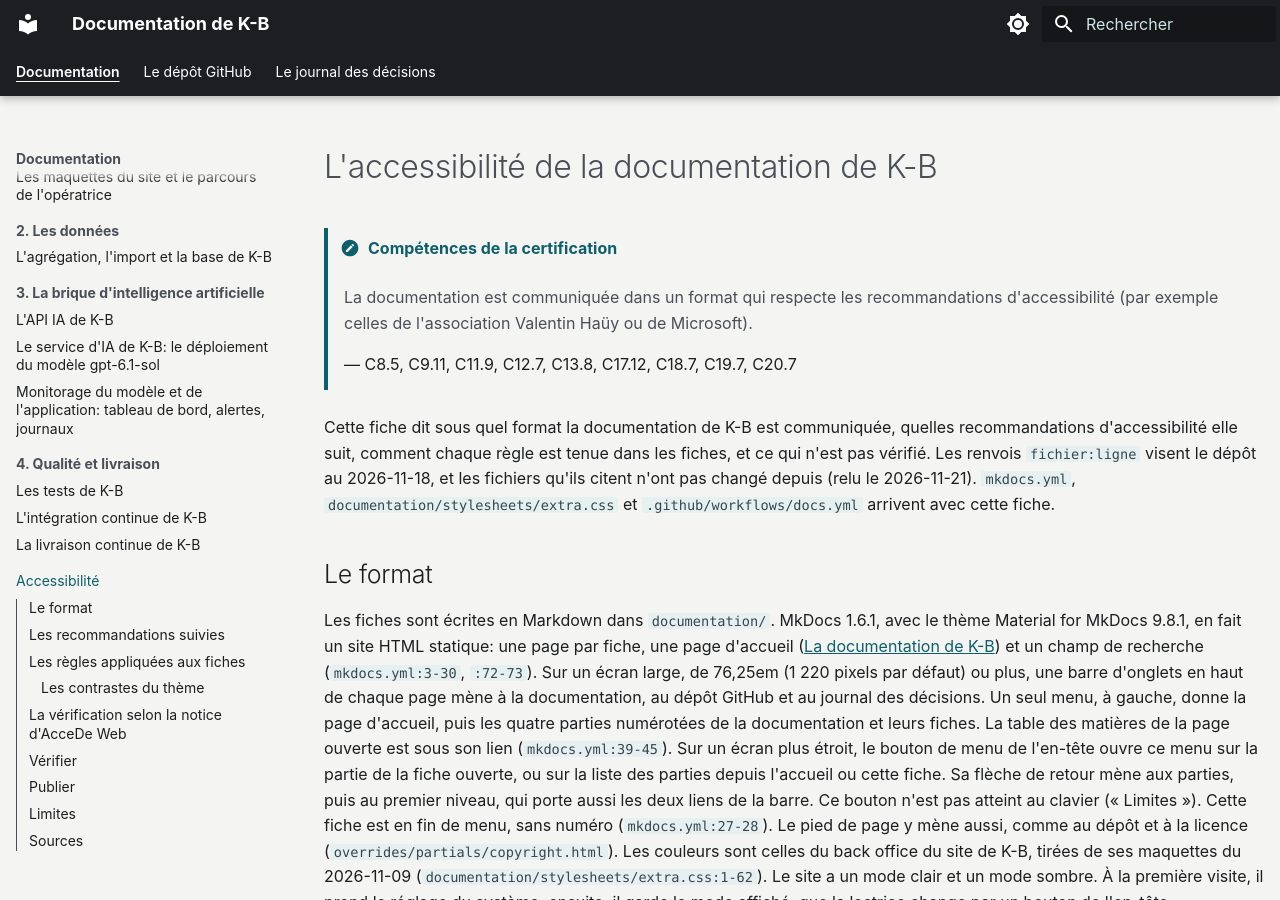
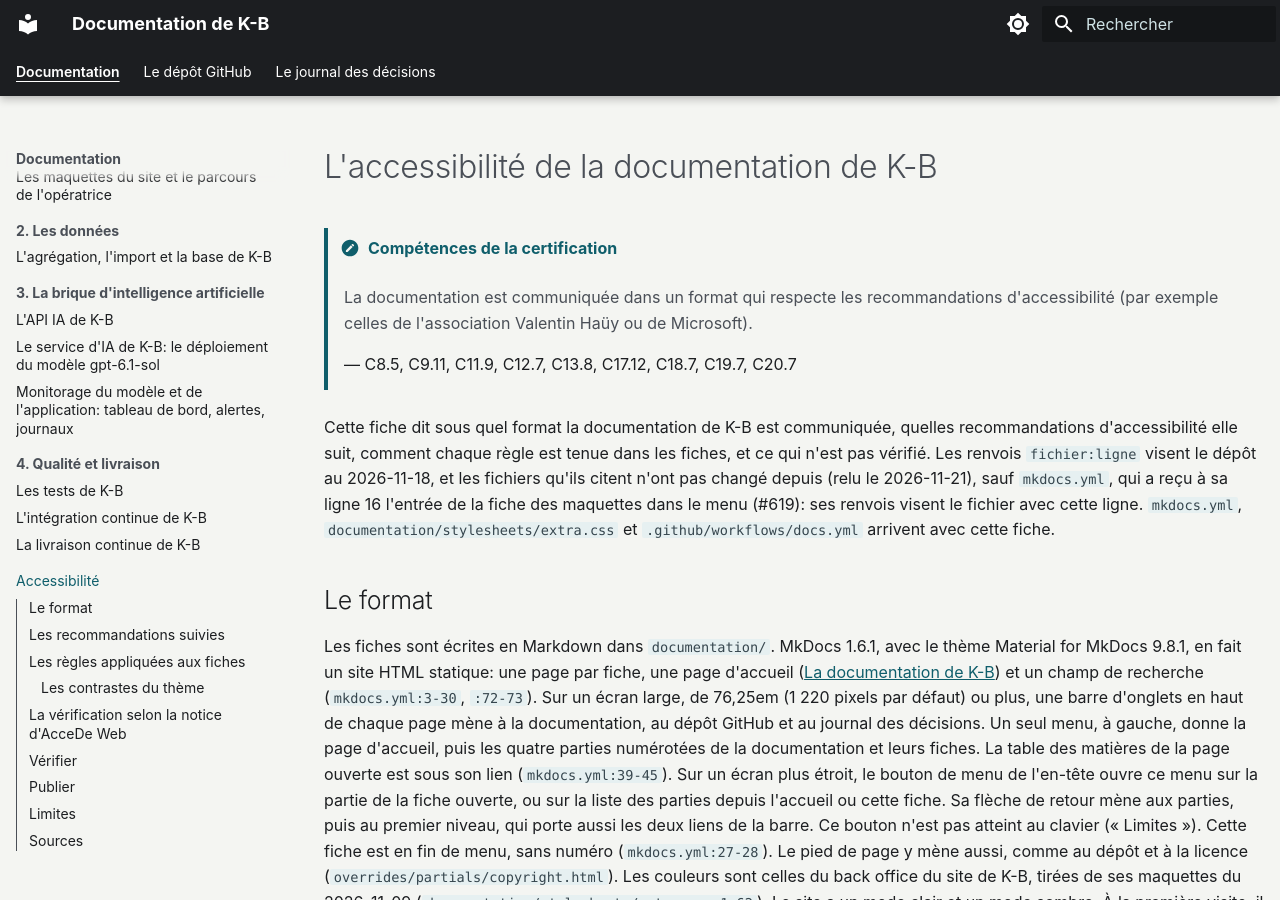
Before and after one commit to SabineLaurent/K-B, an MkDocs documentation site: the page built from documentation/accessibilite_pour_docu.md, in a window 1280 px wide and 900 px high. Built offline with MkDocs 1.6.1 and Material for MkDocs 9.7.7, drawn with Linux system fonts in a browser that asks for light colours; plug-ins that fetch from the network failed and are left out.

Commit message:
docs: say in the accessibility statement that mkdocs.yml changed since 2026-11-18 by the menu entry of the mockups sheet, which its references follow (issue 619)

```diff
--- a/documentation/accessibilite_pour_docu.md
+++ b/documentation/accessibilite_pour_docu.md
@@ -9,7 +9,9 @@
 
 Cette fiche dit sous quel format la documentation de K-B est communiquée, quelles recommandations d'accessibilité
 elle suit, comment chaque règle est tenue dans les fiches, et ce qui n'est pas vérifié. Les renvois `fichier:ligne`
-visent le dépôt au 2026-11-18, et les fichiers qu'ils citent n'ont pas changé depuis (relu le 2026-11-21).
+visent le dépôt au 2026-11-18, et les fichiers qu'ils citent n'ont pas changé depuis (relu le 2026-11-21), sauf
+`mkdocs.yml`, qui a reçu à sa ligne 16 l'entrée de la fiche des maquettes dans le menu (#619): ses renvois visent
+le fichier avec cette ligne.
 `mkdocs.yml`, `documentation/stylesheets/extra.css` et `.github/workflows/docs.yml` arrivent avec cette fiche.
 
 ## Le format
```
